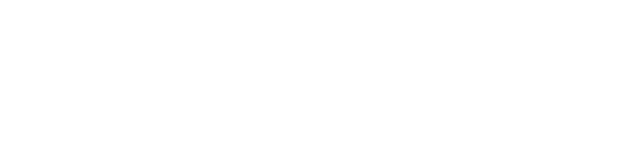
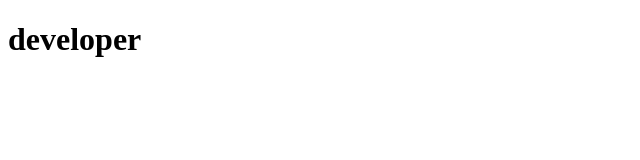
Before and after one commit to VitoChandraGunawan/VitoChandra, a plain HTML site: page index.html in a window 1280 px wide. Shown: the whole page, without its empty margins (0-640 px from the left). Drawn offline with Linux system fonts and the light colour scheme.

Commit message:
h1 developer

```diff
--- a/index.html
+++ b/index.html
@@ -7,6 +7,6 @@
     <title>Document</title>
 </head>
 <body>
-
+    <h1> developer</h1>
 </body>
 </html>
```
